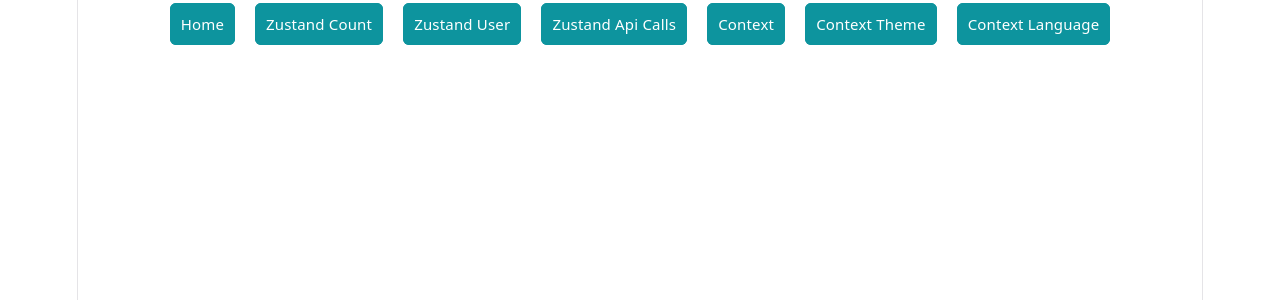
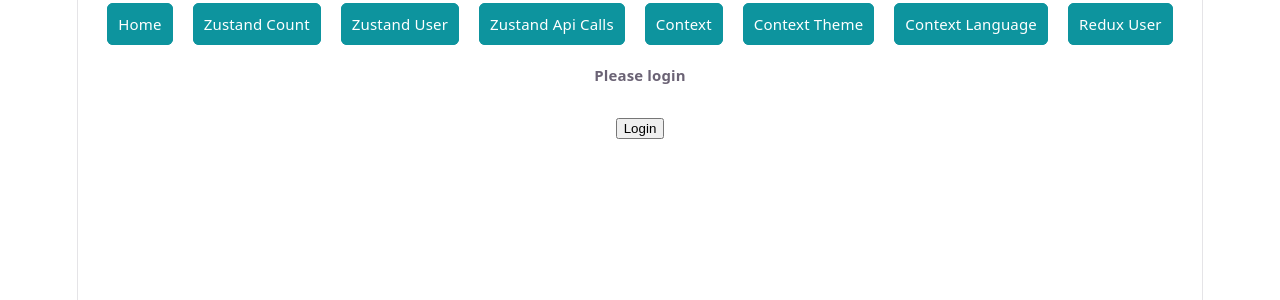
Before and after one commit to KavitaKanwarr/react-ecosystem-playground, a React (Vite) app: page /redux in a window 1280 px wide. Shown: the top 300 px of the page. Built offline with nearby package versions, Linux system fonts and the light colour scheme.

Commit message:
Explored redux architecture with simple auth setup

```diff
--- a/package.json
+++ b/package.json
@@ -13,8 +13,10 @@
     "immer": "^11.1.8",
     "react": "^19.2.6",
     "react-dom": "^19.2.6",
+    "react-redux": "^9.3.0",
     "react-router": "^7.16.0",
     "react-router-dom": "^7.16.0",
+    "redux": "^5.0.1",
     "zustand": "^5.0.14"
   },
   "devDependencies": {
--- a/src/App.tsx
+++ b/src/App.tsx
@@ -7,6 +7,7 @@
 import Parent from "./pages/context/Parent";
 import ThemeExample from "./pages/context/ThemeExample";
 import LanguageExample from "./pages/context/LanguageExample";
+import MainRedux from "./pages/redux/MainRedux";
 
 function App() {
   return (
@@ -20,6 +21,7 @@
           <Link to="/context">Context</Link>
           <Link to="/context/theme">Context Theme</Link>
           <Link to="/context/language">Context Language</Link>
+          <Link to="/redux">Redux User</Link>
         </nav>
       </div>
 
@@ -35,6 +37,7 @@
           <Route path="theme" element={<ThemeExample />} />
           <Route path="language" element={<LanguageExample />} />
         </Route>
+        <Route path="/redux" element={<MainRedux />} />
       </Routes>
     </BrowserRouter>
   );
--- /dev/null
+++ b/src/pages/redux/MainRedux.tsx
@@ -0,0 +1,13 @@
+import { Provider } from "react-redux";
+import { reduxStore } from "../../store/redux/reduxStore";
+import ReduxUser from "./ReduxUser";
+
+const MainRedux = () => {
+  return (
+    <Provider store={reduxStore}>
+      <ReduxUser />
+    </Provider>
+  );
+};
+
+export default MainRedux;
--- /dev/null
+++ b/src/pages/redux/ReduxUser.tsx
@@ -0,0 +1,35 @@
+import { useDispatch, useSelector } from "react-redux";
+import { login, logout } from "../../store/redux/reduxActions";
+import type { initialReduxState } from "../../store/redux/reduxReducer";
+
+const ReduxUser = () => {
+  const dispatch = useDispatch();
+  const username = useSelector((state: initialReduxState) => state.username);
+  const authorized = useSelector(
+    (state: initialReduxState) => state.authorized
+  );
+  const handleLogin = () => {
+    dispatch(login);
+  };
+  const handleLogout = () => {
+    dispatch(logout);
+  };
+
+  return (
+    <div>
+      {authorized ? (
+        <>
+          <h1>{username}</h1>
+          <button onClick={handleLogout}>Logout</button>
+        </>
+      ) : (
+        <>
+          <h5>Please login</h5>
+          <button onClick={handleLogin}>Login</button>
+        </>
+      )}
+    </div>
+  );
+};
+
+export default ReduxUser;
--- /dev/null
+++ b/src/store/redux/reduxActions.ts
@@ -0,0 +1,9 @@
+import { LOGIN, LOGOUT } from "./reduxConstants";
+
+export const login = {
+  type: LOGIN,
+};
+
+export const logout = {
+  type: LOGOUT,
+};
--- /dev/null
+++ b/src/store/redux/reduxConstants.ts
@@ -0,0 +1,2 @@
+export const LOGIN = "LOGIN";
+export const LOGOUT = "LOGOUT";
--- /dev/null
+++ b/src/store/redux/reduxReducer.ts
@@ -0,0 +1,53 @@
+// Redux is a predictable state container.
+// reducers pure functions hona zaroori h bcz Isse debugging, testing, action replay aur time-travel debugging possible hoti hai. Small apps mein ye utna important nahi lagta, lekin large teams aur complex applications mein ye kaafi valuable hota hai.
+
+import { LOGIN, LOGOUT } from "./reduxConstants";
+
+// Core elements:
+// 1. Store - Global State Container
+// 2. Action (event) - an object describing what happened
+// 3. Reducer - pure functions (Same input → Same output no api calls, no date.now, no math.random or any side effects) what decided how state changes
+// 4. Dispatch (trigger event) - a function that send action to redux
+
+// Flow
+//      Component
+//            ↓
+//      dispatch(action)
+//           ↓
+//      Reducer
+//           ↓
+//      New State
+//             ↓
+//      Store Updated
+//             ↓
+//      subscribed Component Re-renders
+
+export type initialReduxState = {
+  username: string;
+  authorized: boolean;
+};
+
+const initialState = {
+  username: "kkanwar",
+  authorized: false,
+};
+
+export const userReducer = (
+  state: initialReduxState = initialState,
+  action
+) => {
+  switch (action.type) {
+    case LOGIN:
+      return {
+        ...state,
+        authorized: true,
+      };
+    case LOGOUT:
+      return {
+        ...state,
+        authorized: false,
+      };
+    default:
+      return state;
+  }
+};
--- /dev/null
+++ b/src/store/redux/reduxStore.ts
@@ -0,0 +1,4 @@
+import { createStore } from "redux";
+import { userReducer } from "./reduxReducer";
+
+export const reduxStore = createStore(userReducer);
```
Also changed, not shown: 1 other file (tests, documents, lock files or other folders).
